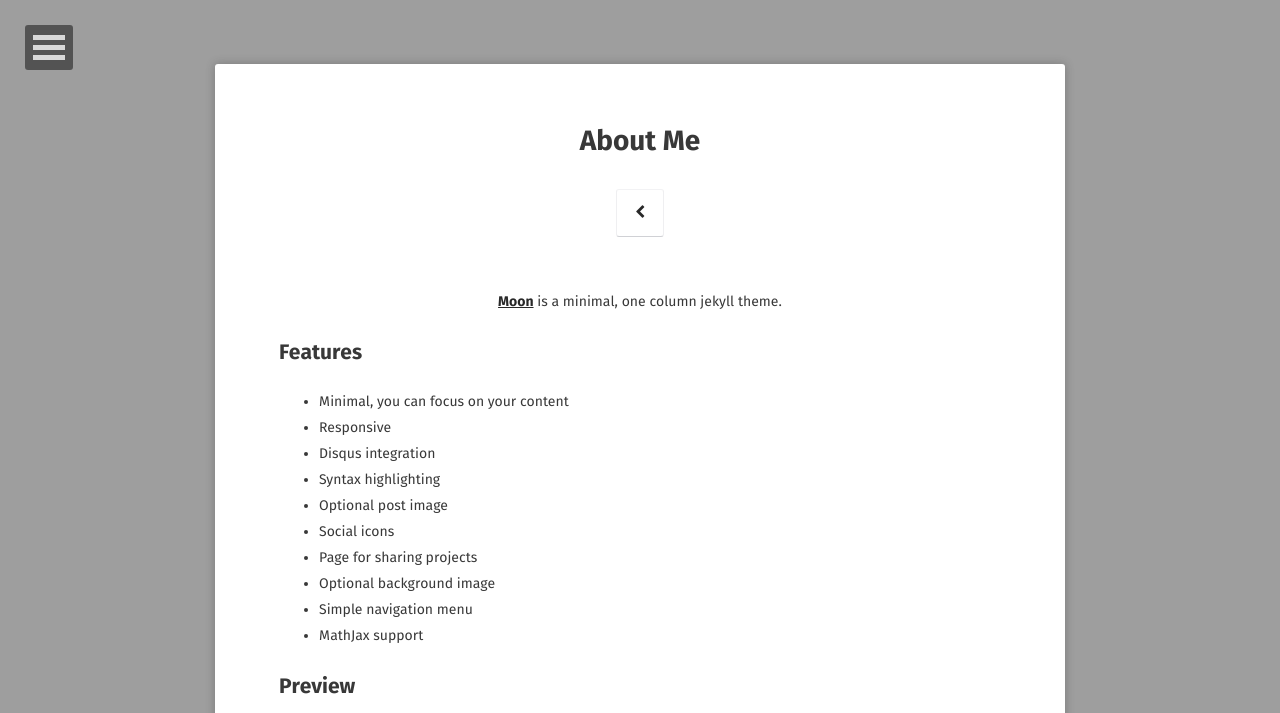
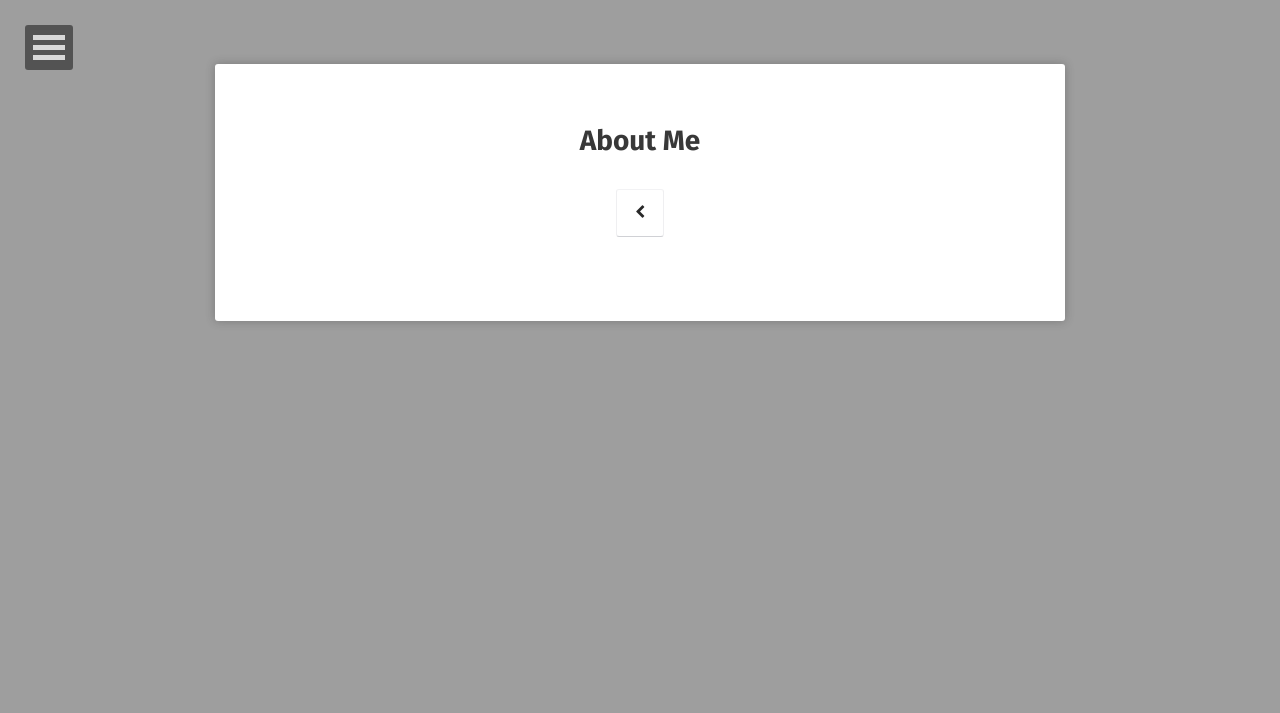
Before and after one commit to jerry-bai/jerry-bai.github.io, a Jekyll site: the page built from about/index.md, in a window 1280 px wide. Shown: the top 713 px of the page. Built offline with Jekyll 4.4.1, drawn with Linux system fonts in a browser that asks for light colours; some web fonts are replaced; some of the changed text lies outside the part shown; grey boxes are pictures that could not be loaded.

```diff
--- a/_config.yml
+++ b/_config.yml
@@ -1,7 +1,7 @@
 # Site
 title:              Jerry Bai
 bio:                'I enjoy experiences that challenge me to see differently.'
-description:        "Jerry Bai's personal web page."
+description:        "my personal web page"
 reading_time:       true
 words_per_minute:   200
 logo:               'assets/img/logo.png'
--- a/_posts/2016-03-21-moon-theme.md
+++ b/_posts/2016-03-21-moon-theme.md
@@ -1,8 +1,8 @@
 ---
 layout: post
-title:  "Moon Jekyll Theme"
+title:  "temp proj"
 date:   2016-04-06
-excerpt: "Minimal, one column Jekyll theme for your blog."
+excerpt: "place holder project."
 project: true
 tag:
 - jekyll
@@ -13,7 +13,7 @@ tag:
 comments: true
 ---
 
-![Moon Homepage](https://cloud.githubusercontent.com/assets/754514/14509720/61c61058-01d6-11e6-93ab-0918515ecd56.png)
+<!--![Moon Homepage](https://cloud.githubusercontent.com/assets/754514/14509720/61c61058-01d6-11e6-93ab-0918515ecd56.png)
 
 <center><b>Moon</b> is a minimal, one column jekyll theme.</center>
 
@@ -157,4 +157,4 @@ Found a bug or aren't quite sure how something works? By all means [file a GitHu
 
 ## License
 
-This theme is free and open source software, distributed under the MIT License. So feel free to use this Jekyll theme on your site without linking back to me or including a disclaimer.
+This theme is free and open source software, distributed under the MIT License. So feel free to use this Jekyll theme on your site without linking back to me or including a disclaimer.-->
--- a/_sass/variables.scss
+++ b/_sass/variables.scss
@@ -1,5 +1,5 @@
 //colors
-$bodycolor           : #fff488;//#D24D57;
+$bodycolor           : #232020;//#D24D57;
 $black           	 : #000;
 $white               : #fff;
 $color_gray          : #e8e8e8;
--- a/about/index.md
+++ b/about/index.md
@@ -6,7 +6,7 @@ date: 2016-03-21
 comments: false
 ---
 
-<center><a href="http://taylantatli.github.io/Moon"><b>Moon</b></a> is a minimal, one column jekyll theme.</center>
+<!--<center><a href="http://taylantatli.github.io/Moon"><b>Moon</b></a> is a minimal, one column jekyll theme.</center>
 
 ## Features
 * Minimal, you can focus on your content
@@ -34,4 +34,4 @@ See a [live version of Moon](http://taylantatli.github.io/Moon) hosted on GitHub
 
 To learn how to install and use this theme check out the [Setup Guide](http://taylantatli.me/Moon/moon-theme/) for more information.
 
-[Install Moon](https://github.com/TaylanTatli/Moon){: .btn}
+[Install Moon](https://github.com/TaylanTatli/Moon){: .btn}-->
```
